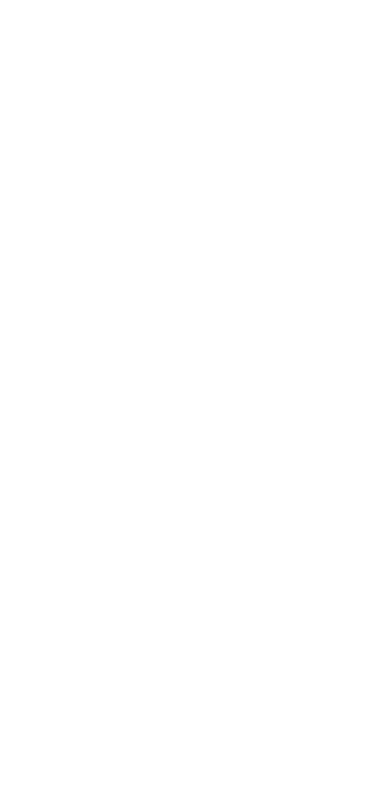
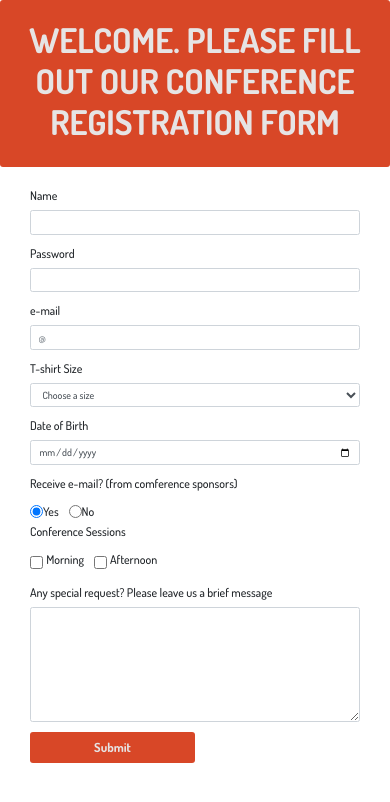
Before and after one commit to fermolanoc/mctc-web, a plain HTML site: page conference-registration-form/index.html in a window 390 px wide. Drawn offline with nearby package versions, Linux system fonts and the light colour scheme.

Commit message:
add form and inputs, control responsive, add required condition to some inputs

```diff
--- a/conference-registration-form/index.css
+++ b/conference-registration-form/index.css
@@ -1,8 +1,46 @@
 * {
   font-family: "Dosis", sans-serif;
   -webkit-font-smoothing: antialiased;
+  scroll-behavior: smooth;
 }
 
 :root {
   font-size: 62.5%;
+  --main-color: #011627;
+  --secondary-color: #d84727;
+  --text-color: #e6e4e4;
 }
+
+h1 {
+  font-size: 3.4rem;
+  text-transform: uppercase;
+}
+h2 {
+  font-size: 2.4rem;
+}
+h1,
+h2 {
+  font-weight: 700;
+}
+p,
+form {
+  font-size: 1.2rem;
+}
+
+body {
+  /* background-color: var(--main-color); */
+  /* need a gradient background */
+}
+.jumbotron {
+  background-color: var(--secondary-color);
+  color: var(--text-color);
+}
+.btn {
+  background-color: var(--secondary-color);
+  color: var(--text-color);
+  font-weight: 700;
+}
+.btn:hover {
+  color: white;
+  opacity: 0.9;
+}
--- a/conference-registration-form/index.html
+++ b/conference-registration-form/index.html
@@ -18,6 +18,145 @@
     <link rel="stylesheet" href="index.css" />
   </head>
   <body>
+    <div class="jumbotron text-center">
+      <h1>Welcome. Please fill out our Conference Registration Form</h1>
+    </div>
+
+    <!-- Name, a text input for the registrant's name, max length 70 characters. Required.
+Password. Use a password input. Required.
+Email, using email input.  Required.
+T-shirt size, either small, medium, or large. Use select and option elements. Required.
+Date of birth, a date input element. Required.
+Receive email? Two radio buttons to select if wanting to receive email from conference sponsors; yes or no. Required. The radio buttons should work as radio buttons, selecting one button should deselect the other.
+Choose sessions, Two checkbox elements to select if attending the morning, and/or afternoon conference sessions.
+Special Requests, A textarea (for entering more than one line) any special requests. Set the size to be 7 rows and 70 columns. Not required.
+A submit button - input type = submit.
+(Note that clicking this button doesn't do anything, but once we have a web server, the submit button will be used to send form data to the server.)
+Each input element must have a name attribute.
+
+Your submit button doesn't need to do anything other than display validation messages when clicked.
+ -->
+    <form action="" class="mx-4 px-4">
+      <div class="form-row">
+        <div class="form-group col-md-4">
+          <label for="name">Name</label>
+          <input
+            type="text"
+            id="name"
+            name="name"
+            class="form-control"
+            maxlength="70"
+            required
+          />
+        </div>
+        <div class="form-group col-md-4">
+          <label for="password">Password</label>
+          <input
+            type="password"
+            name="password"
+            id="password"
+            class="form-control"
+            required
+          />
+        </div>
+        <div class="form-group col-md-4">
+          <label for="email">e-mail</label>
+          <input
+            type="email"
+            name="email"
+            id="email"
+            class="form-control"
+            placeholder="@"
+            required
+          />
+        </div>
+      </div>
+      <div class="form-row">
+        <div class="form-group col-md-4">
+          <label for="tshirt">T-shirt Size</label>
+          <select id="tshirt" name="tshirt" class="form-control required">
+            <option selected value="">Choose a size</option>
+            <option value="small">Small</option>
+            <option value="medium">Medium</option>
+            <option value="large">Large</option>
+          </select>
+        </div>
+        <div class="form-group col-md-4">
+          <label for="birthdate">Date of Birth</label>
+          <input
+            type="date"
+            name="birthdate"
+            id="birthdate"
+            class="form-control"
+            required
+          />
+        </div>
+        <div class="col-md-2">
+          <p>Receive e-mail? (from comference sponsors)</p>
+          <div class="form-check form-check-inline">
+            <input
+              type="radio"
+              name="radio-email"
+              id="radio-emailYes"
+              value="yes"
+              checked
+            />
+            <label for="radio-emailYes" class="form-check-label">Yes</label>
+          </div>
+          <div class="form-check form-check-inline">
+            <input
+              type="radio"
+              name="radio-email"
+              id="radio-emailNo"
+              value="no"
+            />
+            <label for="radio-emailNo" class="form-check-label">No</label>
+          </div>
+        </div>
+        <div class="form-group col-md-2">
+          <p>Conference Sessions</p>
+          <div class="form-check form-check-inline">
+            <input
+              type="checkbox"
+              name="sessionOption"
+              id="session-morning"
+              class="form-check-input"
+            />
+            <label for="session-morning">Morning</label>
+          </div>
+          <div class="form-check form-check-inline">
+            <input
+              type="checkbox"
+              name="sessionOption"
+              id="session-afternoon"
+              class="form-check-input"
+            />
+            <label for="session-afternoon">Afternoon</label>
+          </div>
+        </div>
+      </div>
+      <div class="form-row">
+        <div class="form-group col-md-12">
+          <label for="specialRequest"
+            >Any special request? Please leave us a brief message</label
+          >
+          <textarea
+            name="specialRequest"
+            id="specialRequest"
+            cols="70"
+            rows="7"
+            class="form-control"
+          ></textarea>
+        </div>
+
+        <div class="form-group col-md-4">
+          <button type="submit" class="w-50 col-lg-12 btn btn-lg btn-block">
+            Submit
+          </button>
+        </div>
+      </div>
+    </form>
+
     <!-- Bootstrap Scripts -->
     <script
       src="https://cdn.jsdelivr.net/npm/@popperjs/core@2.5.4/dist/umd/popper.min.js"
--- a/favorite-program-page/index.css
+++ b/favorite-program-page/index.css
@@ -2,6 +2,7 @@
 * {
   font-family: "Raleway", sans-serif;
   -webkit-font-smoothing: antialiased;
+  scroll-behavior: smooth;
 }
 
 :root {
```
